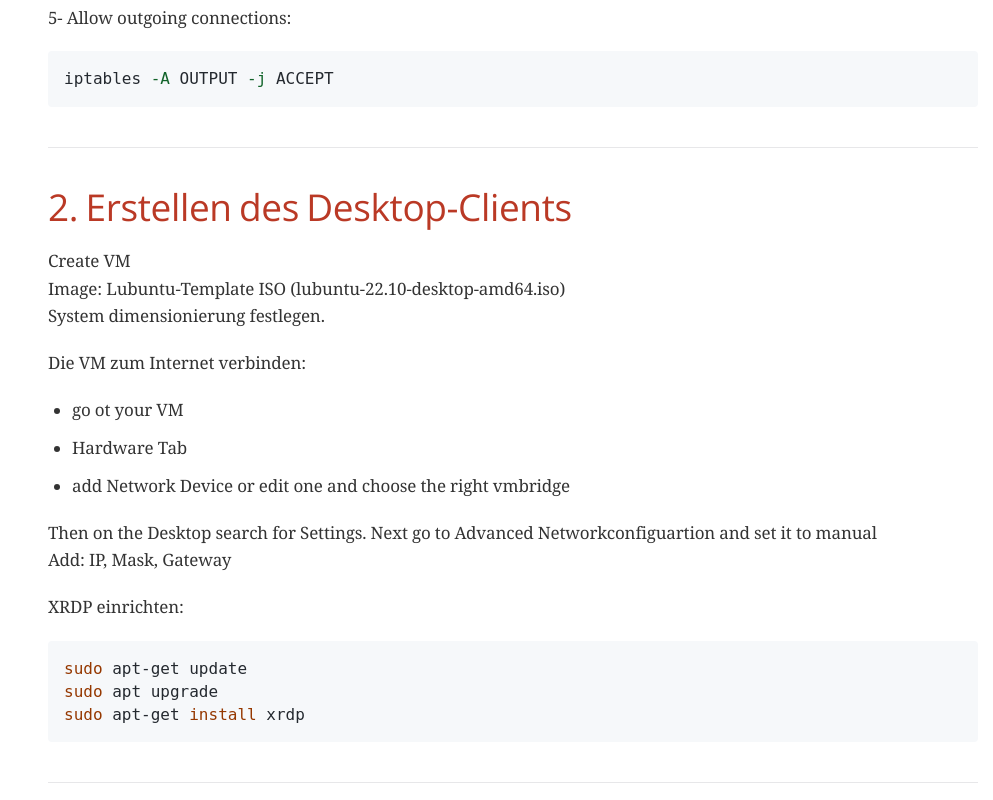
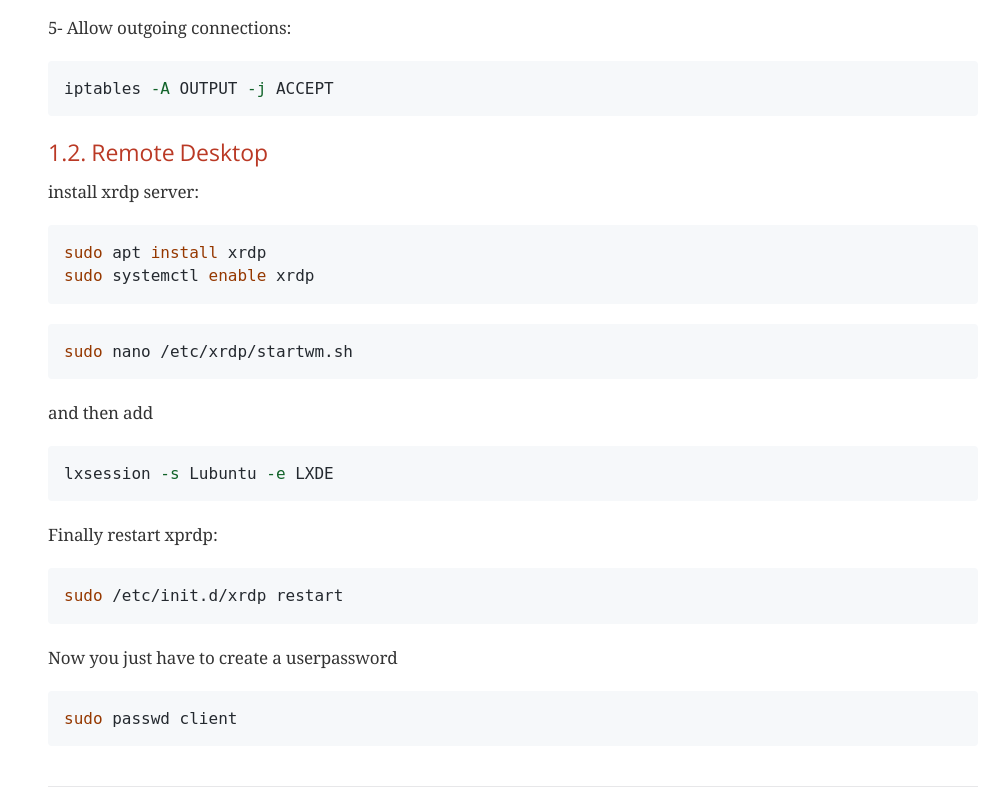
Before and after one commit to Michi4/NWT-Project, a plain HTML site: page index.html in a window 1280 px wide. Shown: the part 1360-2160 px from the top of the page, without its empty margins (287-1280 px from the left). Drawn offline with nearby package versions, Linux system fonts and the light colour scheme; files whose address does not match are found by name; a web font is replaced by a local one.

Commit message:
Deploying to gh-pages from  @ cb98c1e9bb6340727fb60301981b06bcfec849bd 🚀

```diff
--- a/index.html
+++ b/index.html
@@ -561,6 +561,7 @@ pre.rouge .gs {
 <li><a href="#_erstellen_des_routers">1. Erstellen des Routers</a>
 <ul class="sectlevel3">
 <li><a href="#_gluenet_initialisieren">1.1. Gluenet initialisieren:</a></li>
+<li><a href="#_remote_desktop">1.2. Remote Desktop</a></li>
 </ul>
 </li>
 <li><a href="#_erstellen_des_desktop_clients">2. Erstellen des Desktop-Clients</a></li>
@@ -622,7 +623,7 @@ nano sysctl <span class="nb">.</span> conf</code></pre>
 </div>
 <div class="listingblock">
 <div class="content">
-<pre class="rouge highlight"><code data-lang="bash">net. ipv4. ip forward</code></pre>
+<pre class="rouge highlight"><code data-lang="bash">net.ipv4.ip_forward <span class="o">=</span> 1</code></pre>
 </div>
 </div>
 <div class="paragraph">
@@ -658,6 +659,47 @@ nano sysctl <span class="nb">.</span> conf</code></pre>
 <div class="listingblock">
 <div class="content">
 <pre class="rouge highlight"><code data-lang="bash">iptables <span class="nt">-A</span> OUTPUT <span class="nt">-j</span> ACCEPT</code></pre>
+</div>
+</div>
+</div>
+<div class="sect3">
+<h4 id="_remote_desktop"><a class="anchor" href="#_remote_desktop"></a>1.2. Remote Desktop</h4>
+<div class="paragraph">
+<p>install xrdp server:</p>
+</div>
+<div class="listingblock">
+<div class="content">
+<pre class="rouge highlight"><code data-lang="bash"><span class="nb">sudo </span>apt <span class="nb">install </span>xrdp
+<span class="nb">sudo </span>systemctl <span class="nb">enable </span>xrdp</code></pre>
+</div>
+</div>
+<div class="listingblock">
+<div class="content">
+<pre class="rouge highlight"><code data-lang="bash"><span class="nb">sudo </span>nano /etc/xrdp/startwm.sh</code></pre>
+</div>
+</div>
+<div class="paragraph">
+<p>and then add</p>
+</div>
+<div class="listingblock">
+<div class="content">
+<pre class="rouge highlight"><code data-lang="bash">lxsession <span class="nt">-s</span> Lubuntu <span class="nt">-e</span> LXDE</code></pre>
+</div>
+</div>
+<div class="paragraph">
+<p>Finally restart xprdp:</p>
+</div>
+<div class="listingblock">
+<div class="content">
+<pre class="rouge highlight"><code data-lang="bash"><span class="nb">sudo</span> /etc/init.d/xrdp restart</code></pre>
+</div>
+</div>
+<div class="paragraph">
+<p>Now you just have to create a userpassword</p>
+</div>
+<div class="listingblock">
+<div class="content">
+<pre class="rouge highlight"><code data-lang="bash"><span class="nb">sudo </span>passwd client</code></pre>
 </div>
 </div>
 </div>
@@ -773,7 +815,7 @@ Add: IP, Mask, Gateway</p>
 </div>
 <div id="footer">
 <div id="footer-text">
-Last updated 2023-04-17 14:18:43 UTC
+Last updated 2023-04-24 13:46:34 UTC
 </div>
 </div>
 </body>
```
Also changed, not shown: doc-01.html (+1 -1 lines), doc-02.html (+1 -1 lines), doc-03.html (+1 -1 lines), images/NetworkSettingsRouter.png.
